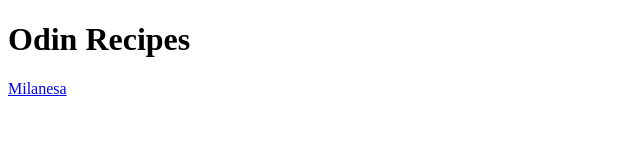
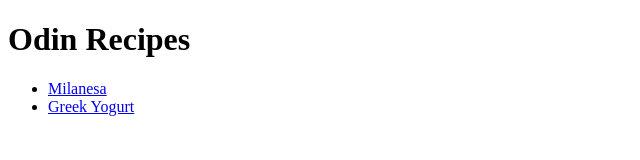
Before and after one commit to Fraan1092/odin-recipes, a plain HTML site: page index.html in a window 1280 px wide. Shown: the whole page, without its empty margins (0-640 px from the left). Drawn offline with Linux system fonts and the light colour scheme.

Commit message:
Add yogurt recipe link to index.html

```diff
--- a/index.html
+++ b/index.html
@@ -8,7 +8,9 @@
 </head>
 <body>
     <h1>Odin Recipes</h1>
-    <a href="recipes/milanesa.html" >Milanesa</a>
-    <!-- Add two more recipes and group them in an unordered list -->
+    <ul>
+        <li><a href="recipes/milanesa.html" >Milanesa</a></li>
+        <li><a href="recipes/yogurt.html">Greek Yogurt</a></li>
+    </ul>
 </body>
 </html>
```
